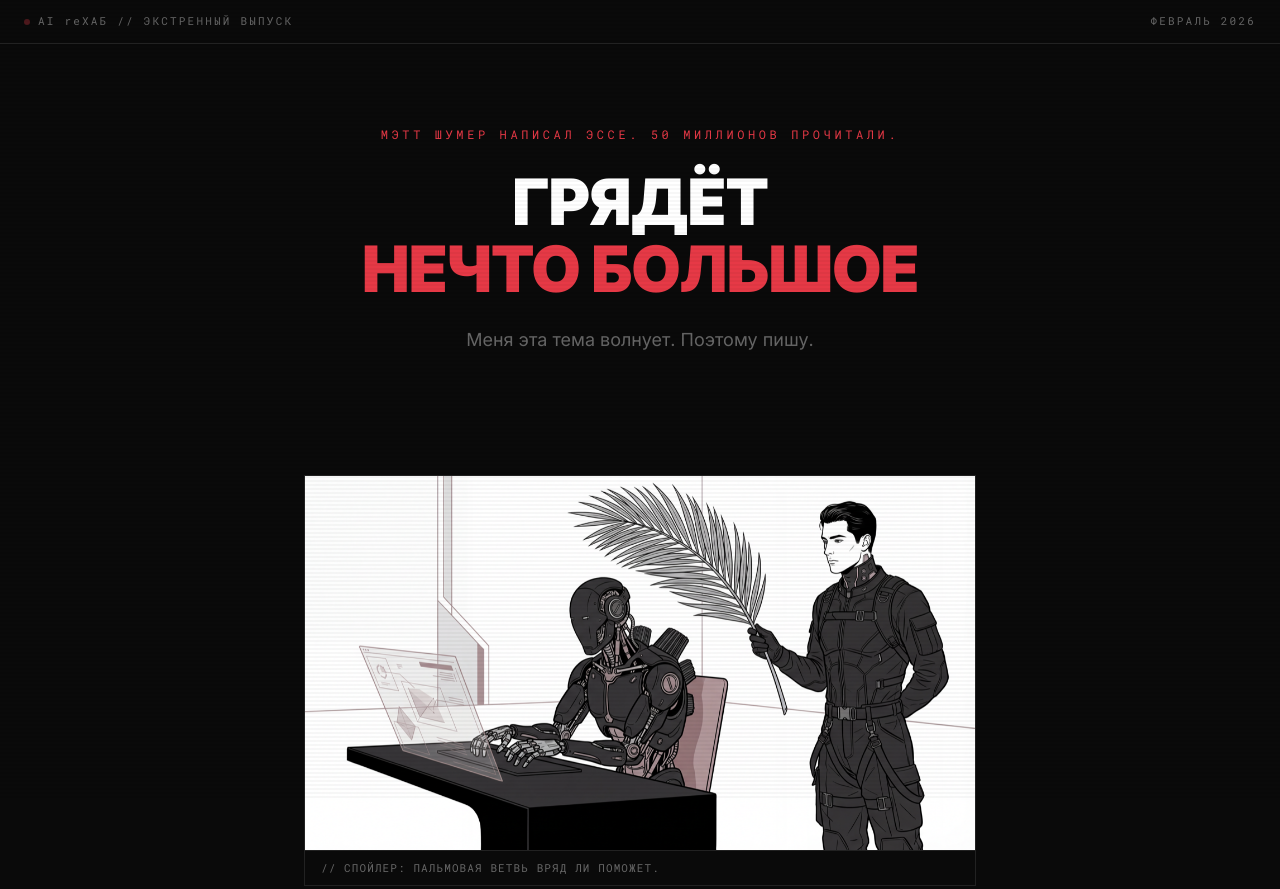
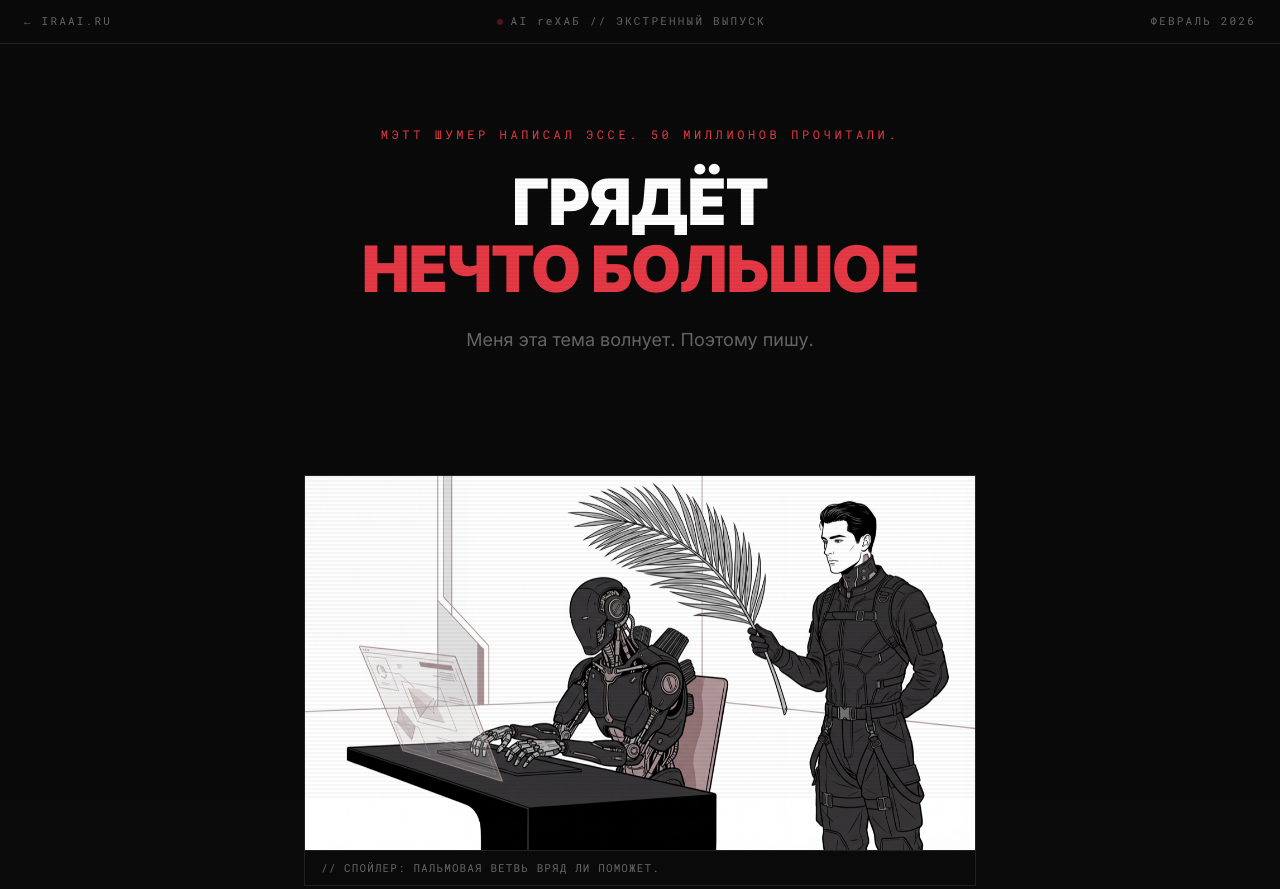
Before and after one commit to makefacktory90-lgtm/masterclass-shumer, a plain HTML site: page index.html in a window 1280 px wide. Shown: the top 889 px of the page. Drawn offline with Linux system fonts and the light colour scheme.

Commit message:
Add home link to header

```diff
--- a/index.html
+++ b/index.html
@@ -149,7 +149,9 @@
 
         #progress { position: fixed; top: 0; left: 0; height: 2px; background: var(--accent); z-index: 10000; transition: width 0.1s; }
 
-        .protocol-bar { font-family: var(--font-mono); font-size: 11px; letter-spacing: 0.2em; color: var(--text-dim); padding: 12px 24px; border-bottom: 1px solid var(--border); display: flex; justify-content: space-between; align-items: center; }
+        .protocol-bar { font-family: var(--font-mono); font-size: 11px; letter-spacing: 0.2em; color: var(--text-dim); padding: 12px 24px; border-bottom: 1px solid var(--border); display: flex; justify-content: space-between; align-items: center; position: sticky; top: 0; z-index: 100; background: var(--bg); }
+        .protocol-bar .home-link { color: var(--text-dim); text-decoration: none; transition: color 0.2s; }
+        .protocol-bar .home-link:hover { color: var(--accent); }
         .protocol-bar .live-dot { display: inline-block; width: 6px; height: 6px; background: var(--accent); border-radius: 50%; animation: pulse 2s infinite; margin-right: 8px; }
         @keyframes pulse { 0%, 100% { opacity: 1; } 50% { opacity: 0.3; } }
 
@@ -229,6 +231,7 @@
 <div id="progress" style="width: 0%"></div>
 
 <div class="protocol-bar">
+    <a href="https://iraai.ru/" class="home-link">← IRAAI.RU</a>
     <div><span class="live-dot"></span>AI reХАБ // ЭКСТРЕННЫЙ ВЫПУСК</div>
     <div>ФЕВРАЛЬ 2026</div>
 </div>
```
